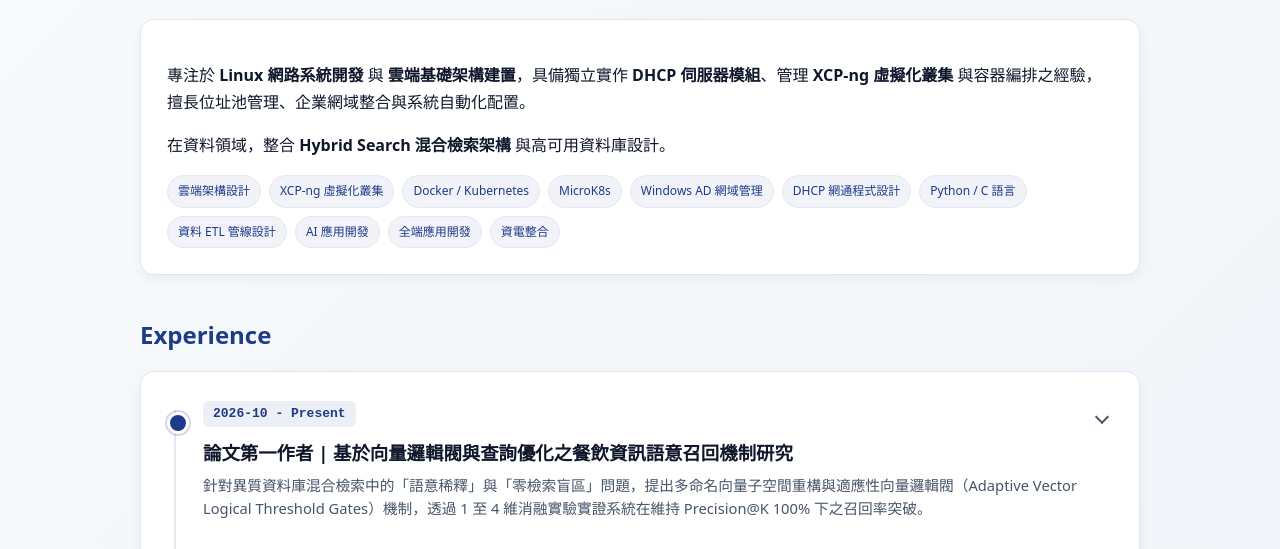
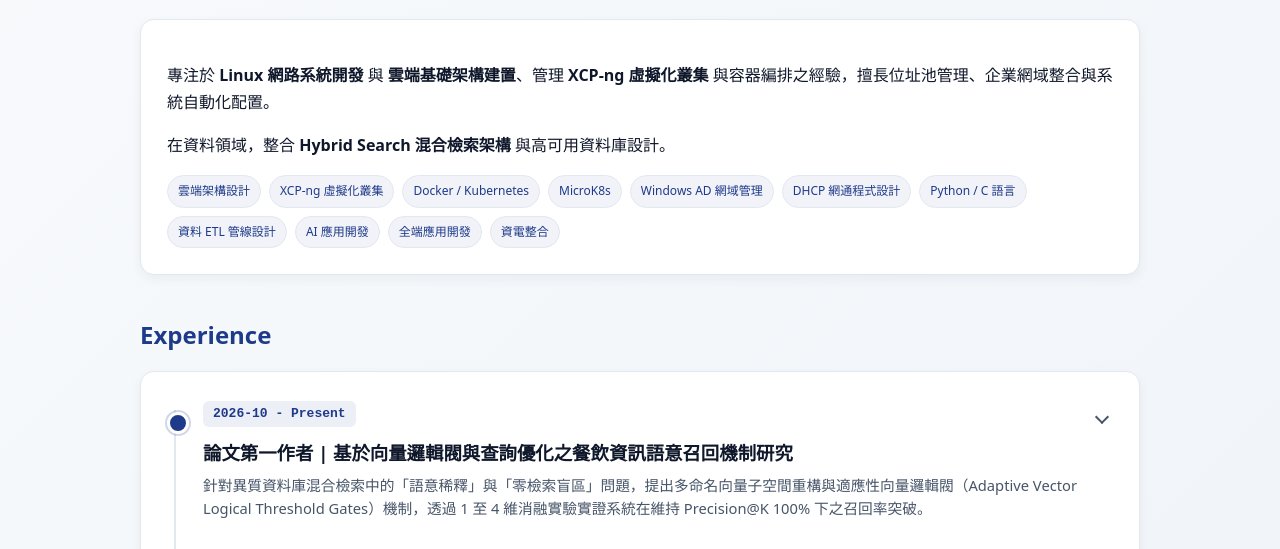
Before and after one commit to shawnhuang125/shawnhuang125.github.io, a plain HTML site: page index.html in a window 1280 px wide. Shown: the part 232-781 px from the top of the page. Drawn offline with Linux system fonts and the light colour scheme.

Commit message:
Fix duplicate content in index.html
Removed duplicate text in the description paragraph.

```diff
--- a/index.html
+++ b/index.html
@@ -28,7 +28,7 @@
       <p class="subtitle">Network Systems Developer | Cloud Infrastructure Engineer | Data &amp; Full-Stack Engineer</p>
       <div class="card">
         <p>
-          專注於 <strong>Linux 網路系統開發</strong> 與 <strong>雲端基礎架構建置</strong>，具備獨立實作 <strong>DHCP 伺服器模組</strong>、管理 <strong>XCP-ng 虛擬化叢集</strong> 與容器編排之經驗，擅長位址池管理、企業網域整合與系統自動化配置。
+          專注於 <strong>Linux 網路系統開發</strong> 與 <strong>雲端基礎架構建置</strong>、管理 <strong>XCP-ng 虛擬化叢集</strong> 與容器編排之經驗，擅長位址池管理、企業網域整合與系統自動化配置。
         </p>
         <p>
           在資料領域，整合 <strong>Hybrid Search 混合檢索架構</strong> 與高可用資料庫設計。
```
